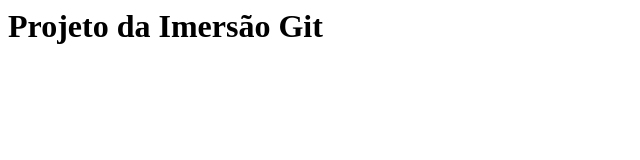
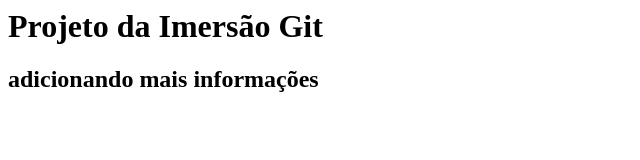
Before and after one commit to Incognoscivell/Imersaogit, a plain HTML site: page index.html in a window 1280 px wide. Shown: the whole page, without its empty margins (0-640 px from the left). Drawn offline with Linux system fonts and the light colour scheme.

Commit message:
Adicionando mais informações ao projeto

```diff
--- a/index.html
+++ b/index.html
@@ -1 +1,3 @@
 <h1> Projeto da Imersão Git </h1>
+
+<h2> adicionando mais informações </h2>
```
